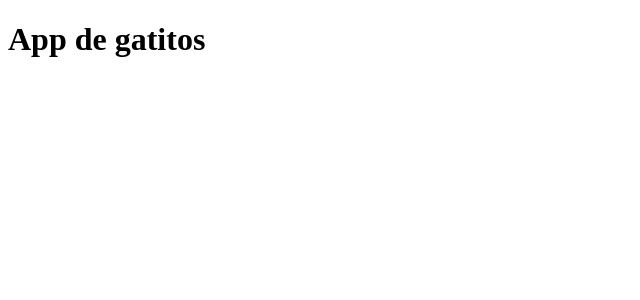
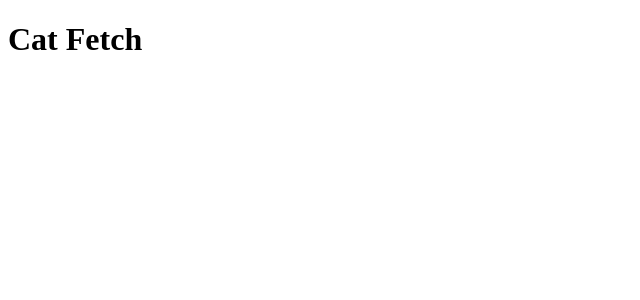
Before and after one commit to AlanCaruso/cat-fetch, a React (Vite) app: page / in a window 1280 px wide. Shown: the top 300 px of the page, without its empty margins (0-640 px from the left). Built offline with nearby package versions, Linux system fonts and the light colour scheme.

Commit message:
adding readme

```diff
--- a/src/App.jsx
+++ b/src/App.jsx
@@ -1,3 +1,3 @@
 export default function App() {
-  return <h1>App de gatitos</h1>;
+  return <h1>Cat Fetch</h1>;
 }
```
Also changed, not shown: 1 other file (tests, documents, lock files or other folders).
